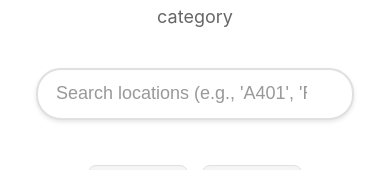
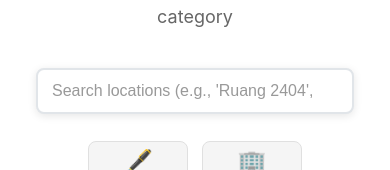
Before and after one commit to saddamonpc/carlok, a Next.js app: page /maps in a window 390 px wide. Shown: the part 455-625 px from the top of the page. Built offline with nearby package versions, Linux system fonts and the light colour scheme.

Commit message:
Update fuzzy search

```diff
--- a/components/Map.js
+++ b/components/Map.js
@@ -19,14 +19,11 @@ export default function Map() {
       .replace(/\s+/g, '') // Remove all spaces
       .replace(/\./g, '') // Remove all dots
       .replace(/^r\b/, 'ruang') // Replace "r" at start with "ruang"
-      .replace(/^rm\b/, 'ruang') // Replace "rm" at start with "ruang"
-      .replace(/^rg\b/, 'ruang') // Replace "rg" at start with "ruang"
       .replace(/^lab\b/, 'laboratorium') // Replace "lab" with "laboratorium"
       .replace(/ruang/g, '') // Remove "ruang" for comparison
       .replace(/laboratorium/g, '') // Remove "laboratorium" for comparison
       .trim();
   };
-
   // Enhanced location data with normalized search fields
   const enhancedLocations = useMemo(() => {
     return locations.map(location => ({
@@ -34,10 +31,23 @@ export default function Map() {
       normalizedName: normalizeRoomName(location.name),
       normalizedId: normalizeRoomName(location.id),
       searchableText: `${location.name} ${location.id} ${location.description}`.toLowerCase(),
-      roomNumber: location.id.match(/[A-Z]?\d+/g)?.join('') || '', // Extract room numbers like A401, 401
+      // Enhanced room number extraction - multiple patterns
+      roomNumber: (() => {
+        const id = location.id.toLowerCase();
+        const name = location.name.toLowerCase();
+        const patterns = [
+          id.match(/[a-z]?\d+/g)?.join('') || '', // A401 -> a401
+          id.match(/\d+/g)?.join('') || '',       // Extract just numbers: 401
+          name.match(/\d+/g)?.join('') || '',     // Extract numbers from name
+          id.replace(/[^a-z0-9]/g, ''),           // Remove all special chars
+        ];
+        return [...new Set(patterns.filter(p => p))].join(' '); // Unique patterns
+      })(),
       variations: [
         location.name,
         location.id,
+        location.id.toLowerCase(),
+        location.id.toUpperCase(),
         `Ruang ${location.id}`,
         `R. ${location.id}`,
         `R.${location.id}`,
@@ -54,24 +64,27 @@ export default function Map() {
       ].join(' ').toLowerCase()
     }));
   }, []);
-
-  // Configure Fuse.js for fuzzy search with enhanced keys
+  // Configure Fuse.js for fuzzy search with enhanced keys - prioritizing room numbers
   const fuseOptions = {
     keys: [
-      { name: 'name', weight: 0.4 },
-      { name: 'normalizedName', weight: 0.3 },
-      { name: 'id', weight: 0.2 },
-      { name: 'normalizedId', weight: 0.2 },
-      { name: 'roomNumber', weight: 0.3 },
-      { name: 'variations', weight: 0.2 },
+      { name: 'id', weight: 0.6 },           // Highest priority for exact room IDs (A401, B102, etc.)
+      { name: 'roomNumber', weight: 0.5 },   // High priority for extracted room numbers
+      { name: 'normalizedId', weight: 0.4 }, // High priority for normalized room IDs
+      { name: 'name', weight: 0.2 },         // Lower priority for room names
+      { name: 'normalizedName', weight: 0.2 },
+      { name: 'variations', weight: 0.3 },   // Medium priority for room variations
       { name: 'searchableText', weight: 0.1 },
-      { name: 'description', weight: 0.1 }
+      { name: 'description', weight: 0.05 }  // Lowest priority for descriptions
     ],
-    threshold: 0.4, // Slightly more lenient for variations
+    threshold: 0.3, // More strict for better room number matching
     includeScore: true,
     includeMatches: true,
     ignoreLocation: true,
-    findAllMatches: true
+    findAllMatches: true,
+    // Additional options for better room number matching
+    shouldSort: true,
+    minMatchCharLength: 1,
+    ignoreFieldNorm: true // Ignore field length normalization for better exact matches
   };
 
   const fuse = useMemo(() => new Fuse(enhancedLocations, fuseOptions), [enhancedLocations]);
@@ -112,10 +125,11 @@ export default function Map() {
     if (searchQuery.trim()) {
       // Normalize the search query for better matching
       const normalizedQuery = normalizeRoomName(searchQuery.trim());
+      const originalQuery = searchQuery.trim();
 
       // Search with both original and normalized query
-      const searchResults = fuse.search(searchQuery.trim());
-      const normalizedResults = normalizedQuery !== searchQuery.trim().toLowerCase()
+      const searchResults = fuse.search(originalQuery);
+      const normalizedResults = normalizedQuery !== originalQuery.toLowerCase()
         ? fuse.search(normalizedQuery)
         : [];
 
@@ -125,8 +139,29 @@ export default function Map() {
         index === self.findIndex(r => r.item.id === result.item.id)
       );
 
-      // Sort by score (lower is better in Fuse.js)
-      const sortedResults = uniqueResults.sort((a, b) => (a.score || 0) - (b.score || 0));
+      // Enhanced scoring: boost exact room ID matches
+      const enhancedResults = uniqueResults.map(result => {
+        let boost = 0;
+        const item = result.item;
+        const query = originalQuery.toLowerCase();
+
+        // Strong boost for exact ID matches
+        if (item.id.toLowerCase() === query) boost -= 0.5;
+
+        // Medium boost for ID starting with query
+        else if (item.id.toLowerCase().startsWith(query)) boost -= 0.3;
+
+        // Small boost for room number matches
+        else if (item.roomNumber.includes(query.replace(/[^0-9]/g, ''))) boost -= 0.2;
+
+        return {
+          ...result,
+          score: (result.score || 0) + boost
+        };
+      });
+
+      // Sort by enhanced score (lower is better in Fuse.js)
+      const sortedResults = enhancedResults.sort((a, b) => (a.score || 0) - (b.score || 0));
 
       filtered = sortedResults.map(result => result.item);
     }
@@ -162,14 +197,12 @@ export default function Map() {
       </Head>
         <div className={styles.mapContainer}>
         <h1 className={styles.title}>Fasilkom UI Campus Map</h1>
-        <p className={styles.subtitle}>Explore rooms / locations by category</p>
-
-        {/* Search Bar */}
+        <p className={styles.subtitle}>Explore rooms / locations by category</p>        {/* Search Bar */}
         <div className={styles.searchContainer}>
           <div className={styles.searchInputWrapper}>
             <input
               type="text"
-              placeholder="Search locations (e.g., 'A401', 'Ruang A401', 'R. A.4.01', 'Lab Komputer')..."
+              placeholder="Search locations (e.g., 'Ruang 2404', 'A102' 'Lab 1106', 'Alfan')..."
               value={searchQuery}
               onChange={(e) => setSearchQuery(e.target.value)}
               className={styles.searchInput}
--- a/components/Map.module.css
+++ b/components/Map.module.css
@@ -448,7 +448,7 @@
   padding: 0.5rem 0.75rem;
   border: 1px solid #ced4da;
   border-radius: 6px;
-  background-color: white;
+  background-color: #ffffff;
   font-size: 0.9rem;
   color: #495057;
   cursor: pointer;
@@ -496,32 +496,35 @@
 
 /* Search bar styles */
 .searchContainer {
-  margin-bottom: 2rem;
-  display: flex;
-  justify-content: center;
+  margin-bottom: 1.5rem;
+  width: 100%;
 }
 
 .searchInputWrapper {
   position: relative;
   width: 100%;
-  max-width: 500px;
+  max-width: 600px;
+  margin: 0 auto;
 }
 
 .searchInput {
   width: 100%;
-  padding: 0.75rem 2.5rem 0.75rem 1rem;
-  font-size: 1rem;
-  border: 2px solid #e0e0e0;
-  border-radius: 25px;
+  padding: 12px 40px 12px 16px;
+  font-size: 16px; /* Prevents zoom on iOS */
+  border: 2px solid #e1e5e9;
+  border-radius: 12px;
+  background-color: #ffffff;
+  box-shadow: 0 2px 8px rgba(0, 0, 0, 0.1);
+  transition: all 0.3s ease;
+  -webkit-appearance: none; /* Remove iOS styling */
+  appearance: none;
+  box-sizing: border-box;
   outline: none;
-  transition: all 0.3s ease;
-  background-color: #fff;
-  box-shadow: 0 2px 4px rgba(0, 0, 0, 0.1);
 }
 
 .searchInput:focus {
-  border-color: #007bff;
-  box-shadow: 0 4px 8px rgba(0, 123, 255, 0.2);
+  border-color: #0070f3;
+  box-shadow: 0 0 0 3px rgba(0, 112, 243, 0.1);
 }
 
 .searchInput::placeholder {
@@ -530,27 +533,32 @@
 
 .clearSearchButton {
   position: absolute;
-  right: 0.75rem;
+  right: 12px;
   top: 50%;
   transform: translateY(-50%);
   background: none;
   border: none;
-  font-size: 1rem;
+  font-size: 18px;
   color: #666;
   cursor: pointer;
-  padding: 0.25rem;
-  border-radius: 50%;
-  width: 1.5rem;
-  height: 1.5rem;
+  padding: 8px;
+  min-width: 44px; /* iOS touch target minimum */
+  min-height: 44px;
   display: flex;
   align-items: center;
   justify-content: center;
+  border-radius: 50%;
   transition: all 0.2s ease;
 }
 
 .clearSearchButton:hover {
-  background-color: #f0f0f0;
+  background-color: #f5f5f5;
   color: #333;
+}
+
+.clearSearchButton:active {
+  background-color: #e5e5e5;
+  transform: translateY(-50%) scale(0.95);
 }
 
 /* Mobile responsive filters */
@@ -626,3 +634,48 @@
     margin-bottom: 0.5rem;
   }
 }
+
+/* Mobile-specific search improvements */
+@media (max-width: 768px) {
+  .searchContainer {
+    margin-bottom: 1.5rem;
+  }
+
+  .searchInput {
+    font-size: 16px; /* Prevents zoom on iOS */
+    padding: 14px 44px 14px 16px;
+    border-radius: 10px;
+  }
+
+  .clearSearchButton {
+    right: 8px;
+    padding: 10px;
+    min-width: 40px;
+    min-height: 40px;
+  }
+}
+
+@media (max-width: 480px) {
+  .searchContainer {
+    margin-bottom: 1rem;
+  }
+
+  .searchInput {
+    padding: 12px 40px 12px 14px;
+    font-size: 16px;
+    border-radius: 8px;
+  }
+
+  .clearSearchButton {
+    right: 6px;
+    font-size: 16px;
+  }
+}
+
+/* Additional mobile placeholder handling */
+@media (max-width: 360px) {
+  .searchInput::placeholder {
+    font-size: 15px;
+    opacity: 0.8;
+  }
+}
```
